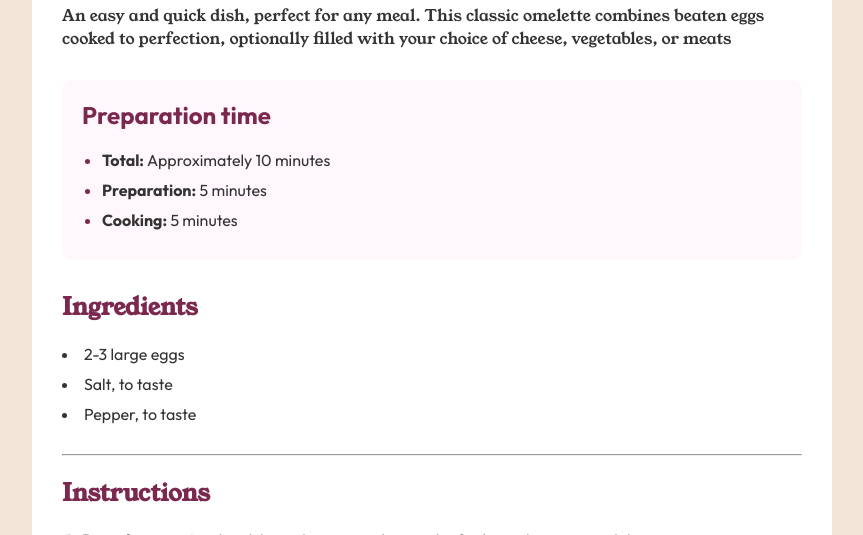
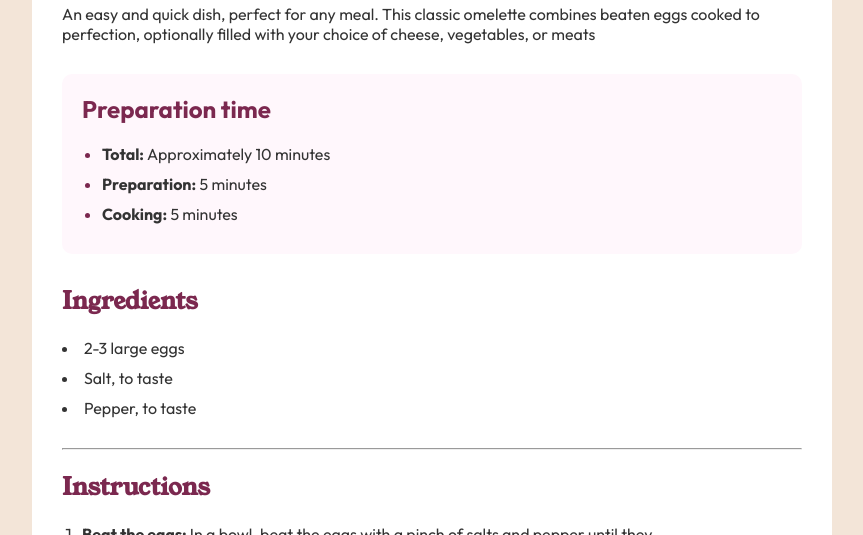
Before and after one commit to ban-tit/recipe-page, a plain HTML site: page index.html in a window 1280 px wide. Shown: the part 565-1100 px from the top of the page, without its empty margins (208-1071 px from the left). Drawn offline with Linux system fonts and the light colour scheme.

Commit message:
Update styles.css

```diff
--- a/styles.css
+++ b/styles.css
@@ -40,6 +40,10 @@ img {
 
 .title h1 {
   margin-bottom: 20px;
+}
+
+.title p {
+  font-family: 'Outfit';
 }
 
 /* preperation start */
```
